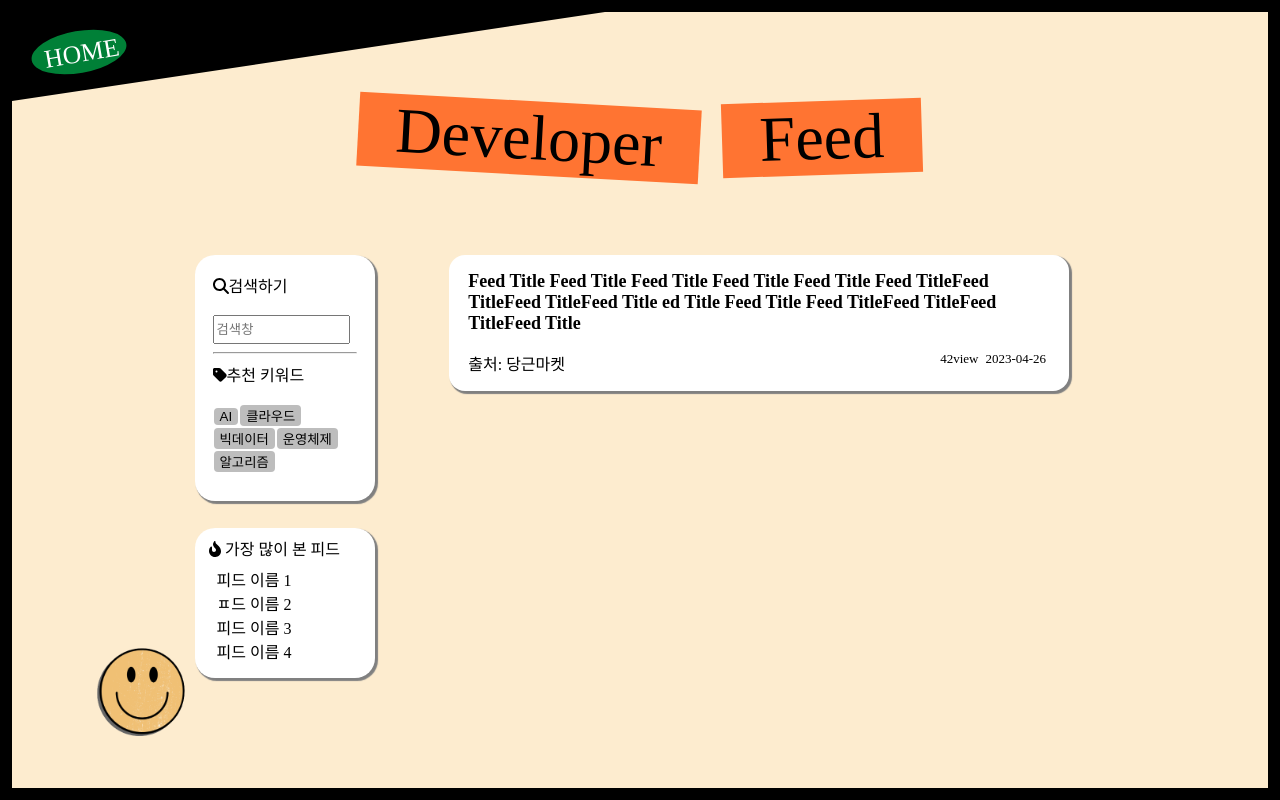
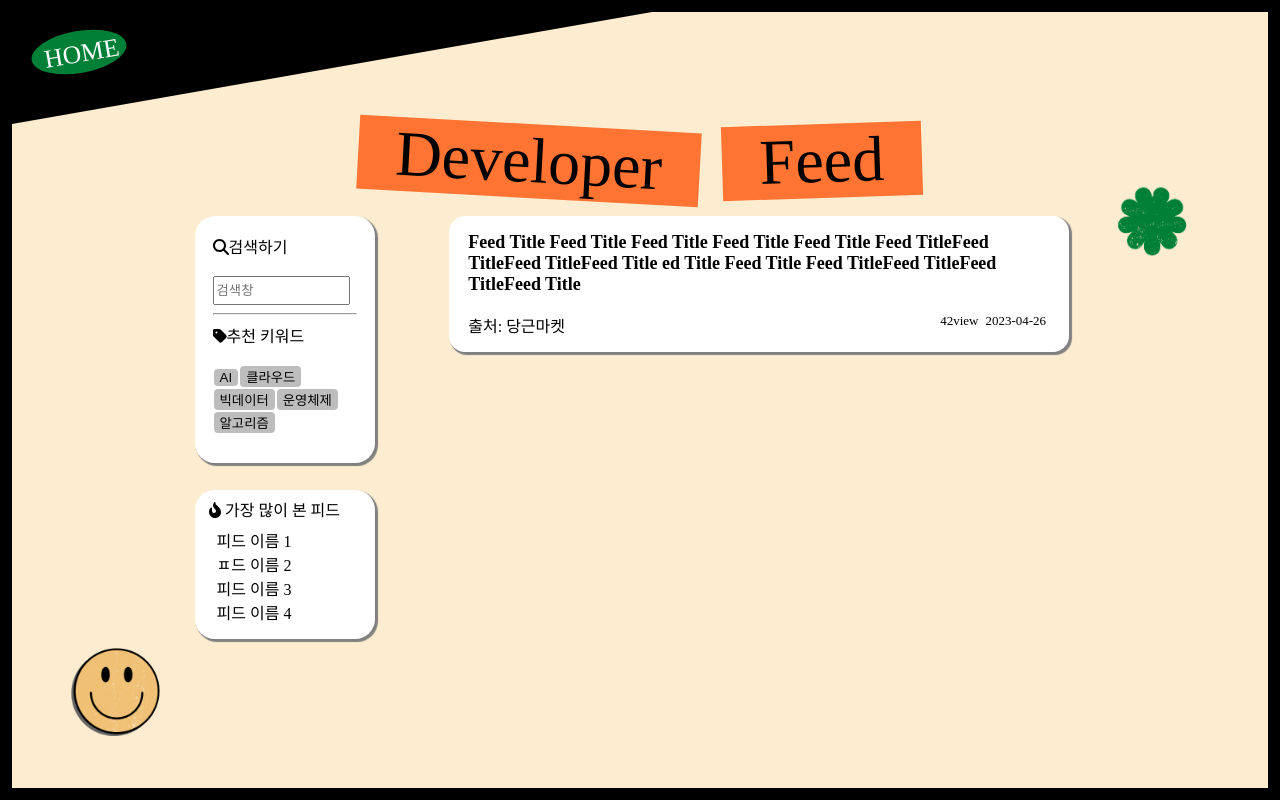
Before and after one commit to bohodays/Sellog, a React (Vite) app in the folder front-end/: page /feed in a window 1280 px wide. Built offline with nearby package versions, Linux system fonts and the light colour scheme; a web font is replaced by a local one.

Commit message:
feat : feed page 수정

```diff
--- a/front-end/src/pages/Feed/Feed.tsx
+++ b/front-end/src/pages/Feed/Feed.tsx
@@ -1,6 +1,7 @@
 import React from "react";
 import { SMain, SHeader, SBody, SSection, SArticle } from "./styles";
 import LargeSmile from "@/assets/imgs/retro/smile_large.png";
+import GreenFlower from "@/assets/imgs/retro/green_flower.png";
 import { FontAwesomeIcon } from "@fortawesome/react-fontawesome";
 import {
   faMagnifyingGlass,
@@ -21,6 +22,7 @@ export default function Feed() {
           <div className="feed">Feed</div>
         </div>
         {/* <h2 className="logo">Logo</h2> */}
+        <img src={GreenFlower} alt="green flower" className="sticker2" />
       </SHeader>
       <SBody>
         <SSection>
--- a/front-end/src/pages/Feed/styles.tsx
+++ b/front-end/src/pages/Feed/styles.tsx
@@ -8,23 +8,28 @@ export const SMain = styled.main`
   border: 12px solid;
   .sticker1 {
     position: absolute;
-    left: 6vw;
+    left: 4vw;
     bottom: 3rem;
+    width: 8vw;
+  }
+  .sticker2 {
+    position: absolute;
+    right: 5vw;
+    top: 10rem;
     width: 8vw;
   }
 `;
 
 export const SHeader = styled.header`
-  height: 20%;
+  height: 15%;
   margin-bottom: 7%;
-
   .home {
     /* position: absolute; */
     width: 0px;
     height: 0px;
-    border-top: 89px solid black;
+    border-top: 7rem solid black;
     border-left: 0px solid transparent;
-    border-right: 593px solid transparent;
+    border-right: 40rem solid transparent;
   }
   .go-to-home {
     background-color: var(--color-green);
```
